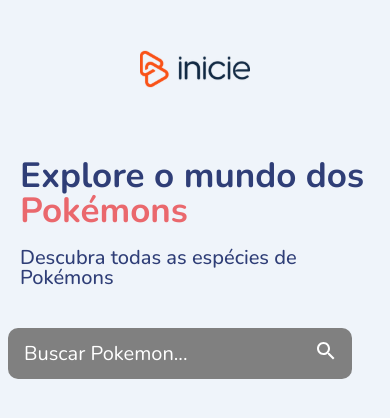
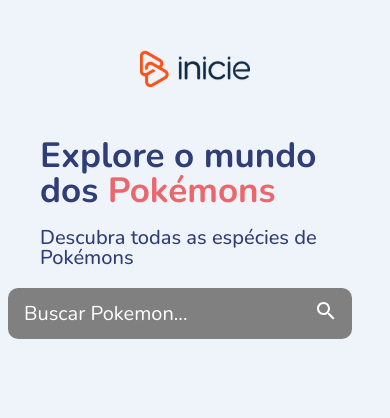
Before and after one commit to DevCaioSouza/Pokedex-Caio, an Angular app: page / in a window 390 px wide. Shown: the top 418 px of the page. Built offline with nearby package versions, Linux system fonts and the light colour scheme; no server answers.

Commit message:
fix: more padding adjustments on upper text responsive

```diff
--- a/src/app/shared/poke-search/poke-search.component.scss
+++ b/src/app/shared/poke-search/poke-search.component.scss
@@ -53,7 +53,7 @@
 
   @media (max-width: 420px){
     .upper-text{
-      padding: rem-calc(20);
+      padding: rem-calc(0) rem-calc(40);
     }
 
     form{
```
